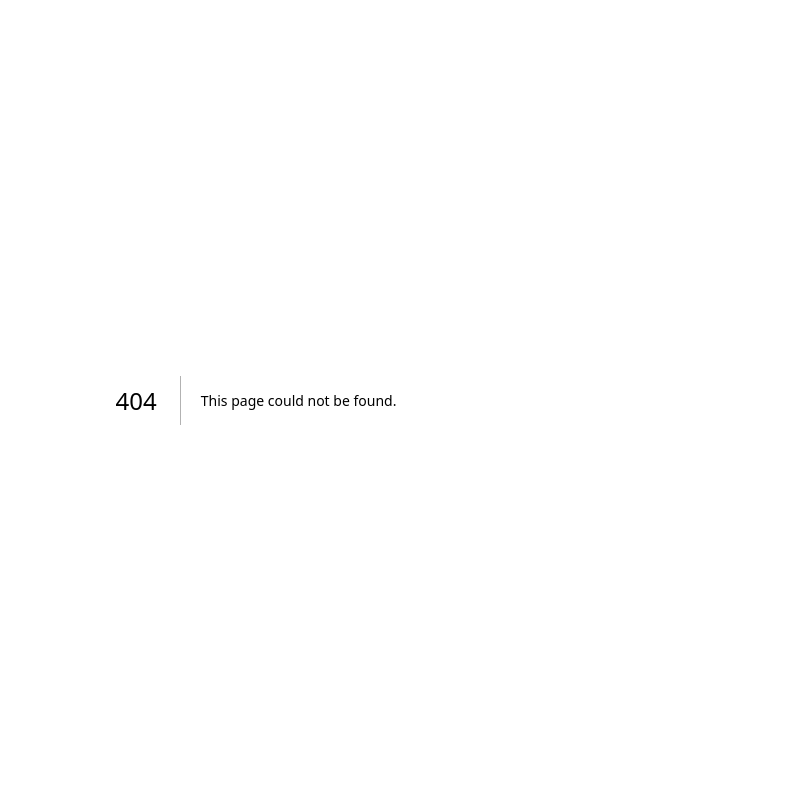
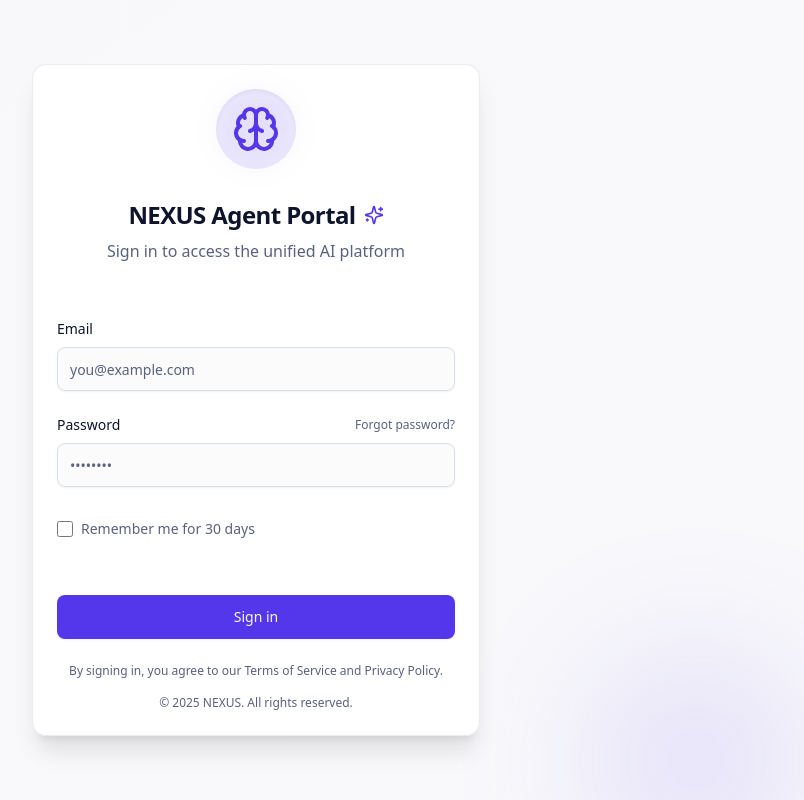
Before and after one commit to ahleksu/nexus-fe, a Next.js app: page /agent/login in a window 1280 px wide. Before the commit this address had no page. Shown: the whole page, without its empty margins (384-1188 px from the left). Built offline with nearby package versions, Linux system fonts and the light colour scheme.

Commit message:
feat: implement login page and layout for NEXUS Agent Portal

```diff
--- /dev/null
+++ b/src/app/agent/login/layout.tsx
@@ -0,0 +1,25 @@
+import type React from "react"
+import type { Metadata } from "next"
+
+export const metadata: Metadata = {
+  title: "NEXUS Agent Login",
+  description: "Sign in to access the NEXUS unified AI platform for customer service",
+}
+
+export default function LoginLayout({
+  children,
+}: Readonly<{
+  children: React.ReactNode
+}>) {
+  return (
+    <div className="flex min-h-screen items-center justify-center bg-gradient-to-br from-background via-background/95 to-background/90 p-4">
+      {/* Decorative elements for futuristic feel */}
+      <div className="pointer-events-none absolute inset-0 overflow-hidden">
+        <div className="absolute -left-40 -top-40 h-80 w-80 rounded-full bg-primary/5 blur-3xl"></div>
+        <div className="absolute -bottom-20 right-20 h-60 w-60 rounded-full bg-primary/10 blur-3xl"></div>
+      </div>
+
+      <div className="relative w-full max-w-md">{children}</div>
+    </div>
+  )
+}
--- /dev/null
+++ b/src/app/agent/login/page.tsx
@@ -0,0 +1,111 @@
+"use client";
+
+import { Brain, Sparkles } from "lucide-react";
+
+import { Button } from "@/components/ui/button";
+import {
+  Card,
+  CardContent,
+  CardDescription,
+  CardFooter,
+  CardHeader,
+  CardTitle,
+} from "@/components/ui/card";
+import { Input } from "@/components/ui/input";
+import { Label } from "@/components/ui/label";
+
+export default function LoginPage() {
+  return (
+    <Card className="border-border/40 bg-card/95 shadow-xl backdrop-blur-sm">
+      <CardHeader className="space-y-6 pb-8 text-center">
+        <div className="mx-auto flex justify-center">
+          {/* Logo container with glow effect */}
+          <div className="relative flex h-20 w-20 items-center justify-center rounded-full bg-primary/10 shadow-inner">
+            <Brain className="w-12 h-12 text-primary" />
+            <div className="absolute inset-0 rounded-full bg-primary/5 blur-md"></div>
+          </div>
+        </div>
+
+        <div className="space-y-2">
+          <CardTitle className="flex items-center justify-center gap-2 text-2xl font-bold tracking-tight">
+            NEXUS Agent Portal
+            <Sparkles className="h-5 w-5 text-primary" />
+          </CardTitle>
+          <CardDescription className="text-base">
+            Sign in to access the unified AI platform
+          </CardDescription>
+        </div>
+      </CardHeader>
+
+      <CardContent className="pb-8">
+        <div className="space-y-6">
+          <div className="space-y-2">
+            <Label htmlFor="email" className="text-sm font-medium">
+              Email
+            </Label>
+            <Input
+              id="email"
+              type="email"
+              placeholder="you@example.com"
+              className="h-11 bg-background/50"
+            />
+          </div>
+
+          <div className="space-y-2">
+            <div className="flex items-center justify-between">
+              <Label htmlFor="password" className="text-sm font-medium">
+                Password
+              </Label>
+              <Button
+                variant="link"
+                className="h-auto p-0 text-xs font-normal text-muted-foreground"
+              >
+                Forgot password?
+              </Button>
+            </div>
+            <Input
+              id="password"
+              type="password"
+              placeholder="••••••••"
+              className="h-11 bg-background/50"
+            />
+          </div>
+
+          <div className="flex items-center space-x-2 pt-2">
+            <div className="flex h-5 items-center">
+              <input
+                id="remember"
+                type="checkbox"
+                className="h-4 w-4 rounded border-primary/30 bg-background/50 text-primary focus:ring-primary/30"
+              />
+            </div>
+            <Label
+              htmlFor="remember"
+              className="text-sm font-normal text-muted-foreground"
+            >
+              Remember me for 30 days
+            </Label>
+          </div>
+        </div>
+      </CardContent>
+
+      <CardFooter className="flex flex-col space-y-6">
+        <Button
+          className="h-11 w-full text-sm font-medium"
+          onClick={() => console.log("Login button clicked - UI only")}
+        >
+          Sign in
+        </Button>
+
+        <div className="text-center text-xs text-muted-foreground">
+          <p>
+            By signing in, you agree to our Terms of Service and Privacy Policy.
+          </p>
+          <p className="mt-4">
+            © {new Date().getFullYear()} NEXUS. All rights reserved.
+          </p>
+        </div>
+      </CardFooter>
+    </Card>
+  );
+}
--- a/src/app/page.tsx
+++ b/src/app/page.tsx
@@ -29,6 +29,7 @@ export default function Home() {
   function handleLoginClick() {
     router.push("/agent");
   }
+
 
   return (
     <div className="flex min-h-screen flex-col">
```
